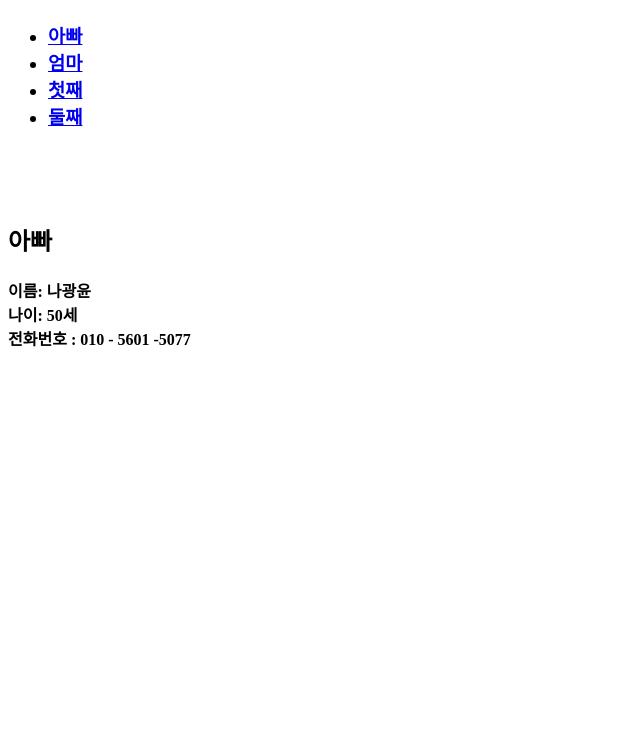
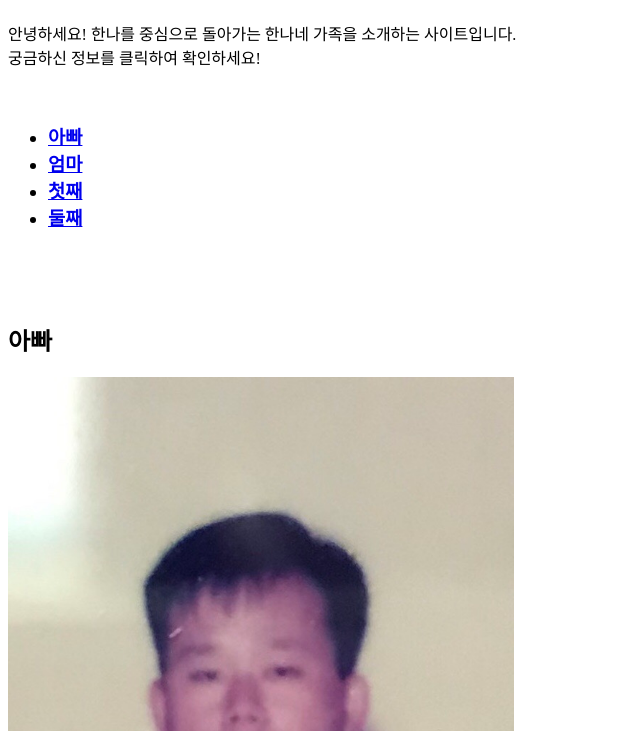
Before and after one commit to meoneme/my-first-web-site, a plain HTML site: page 아빠.html in a window 1280 px wide. Shown: the part 68-799 px from the top of the page, without its empty margins (0-640 px from the left). Drawn offline with Linux system fonts and the light colour scheme.

Commit message:
Update 아빠.html

```diff
--- a/아빠.html
+++ b/아빠.html
@@ -6,6 +6,9 @@
 </head>
 <body>
   <h1><a href="index.html">한나네 가족 list</a></h1>
+  <p>안녕하세요! 한나를 중심으로 돌아가는 한나네 가족을 소개하는 사이트입니다.<br>
+  궁금하신 정보를 클릭하여 확인하세요!</p>
+  <Br>
   <h3><ul>
     <li><a href="아빠.html">아빠</a></li>
     <li><a href="엄마.html">엄마</a></li>
@@ -14,6 +17,7 @@
   </ul></h3>
   <br><br><br>
   <h2> 아빠</h2>
+    <img src ="아빠.jpg" width ="40%">
   <h4> 이름: 나광윤<br>
     나이: 50세<br>
     전화번호 : 010 - 5601 -5077<br>
```
